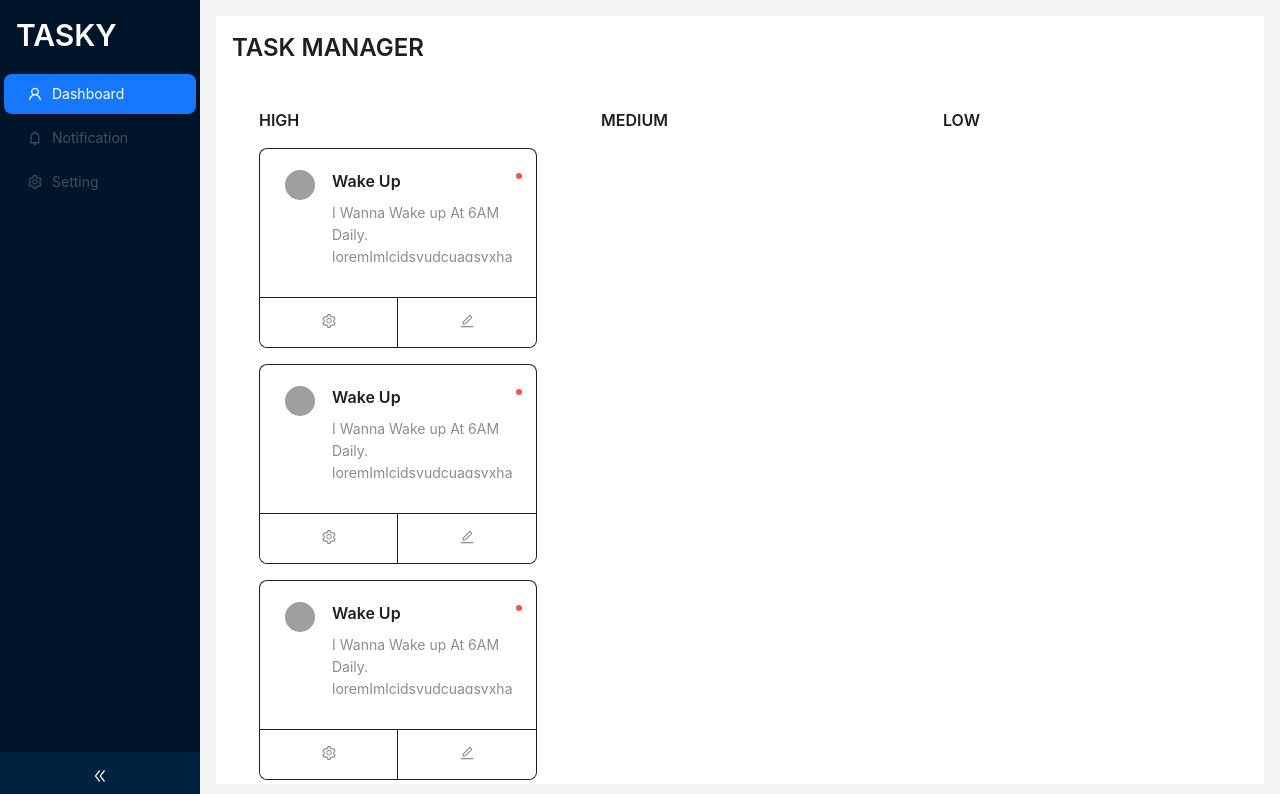
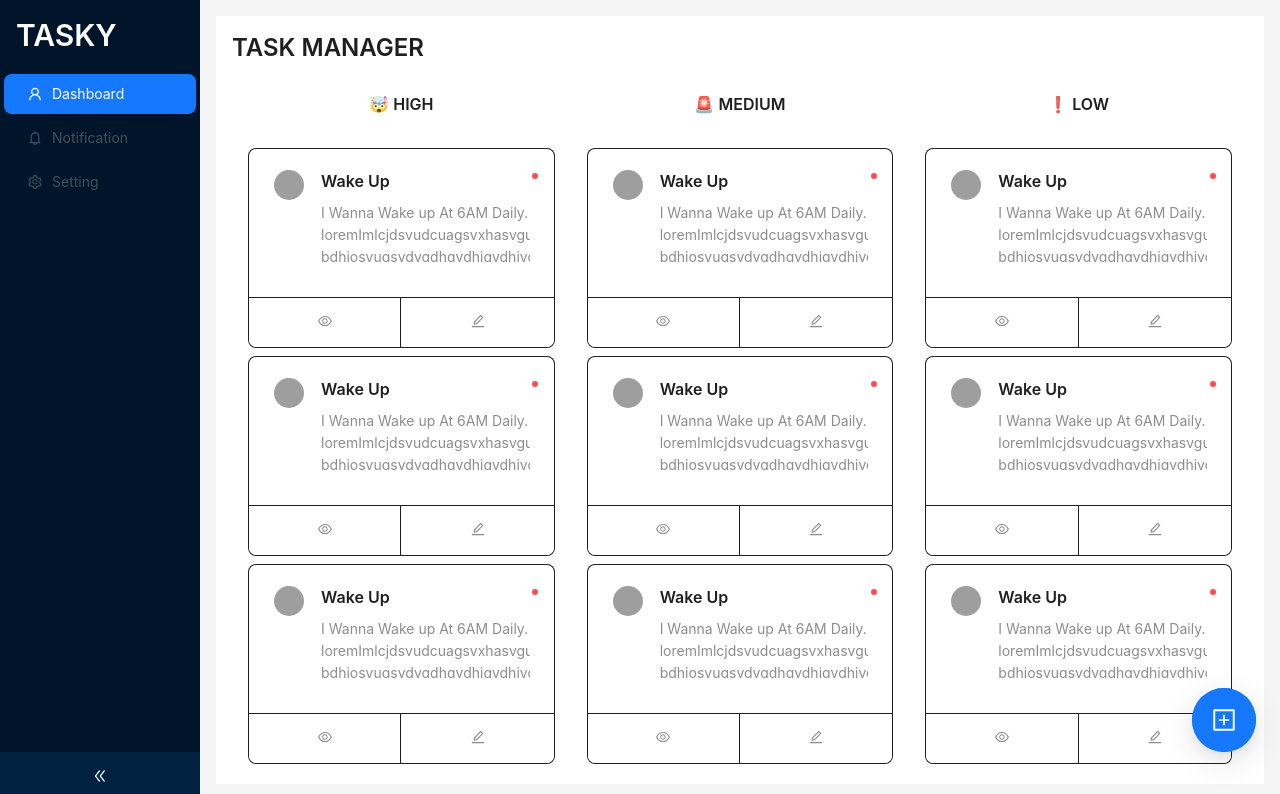
Before and after one commit to sid1213/tasky, a React (Create React App) app: page / in a window 1280 px wide. Shown: the top 794 px of the page. Built offline with nearby package versions, Linux system fonts and the light colour scheme; grey boxes are pictures that could not be loaded.

Commit message:
fixed layout for tasks and added modal for add task

```diff
--- a/src/components/ContentBox/Index.tsx
+++ b/src/components/ContentBox/Index.tsx
@@ -1,18 +1,48 @@
-import React, { useState } from "react";
 import Style from "./index.module.scss";
-import { Col, Row, Typography } from "antd";
+import {
+  Col,
+  FloatButton,
+  Form,
+  Input,
+  Modal,
+  Row,
+  Select,
+  Typography,
+} from "antd";
 import TaskCard from "../TaskCard/Index";
+import { PlusSquareOutlined } from "@ant-design/icons";
+import { useState } from "react";
 
 const { Title } = Typography;
-
+const { Option } = Select;
 const ContentBox = () => {
   // const [loading, setLoading] = useState(true);
+  const [open, setOpen] = useState<boolean>(false);
+  const handleCancel = () => {
+    setOpen(false);
+  };
   return (
-    <div>
+    <div className={Style.ContentBox}>
       <Title level={3}>TASK MANAGER</Title>
-      <Row gutter={10}>
+
+      <Row className={Style.header}>
         <Col span={8} className={Style.TaskContainer}>
-          <Title level={5}>HIGH</Title>
+          <Title level={5}>🤯 HIGH</Title>
+        </Col>
+        <Col span={8} className={Style.TaskContainer}>
+          <Title level={5}> 🚨 MEDIUM</Title>
+        </Col>
+        <Col span={8} className={Style.TaskContainer}>
+          <Title level={5}> ❗️ LOW</Title>
+        </Col>
+      </Row>
+      <Row justify={"center"}>
+        <Col span={8} className={Style.TaskContainer}>
+          <TaskCard />
+          <TaskCard />
+          <TaskCard />
+        </Col>
+        <Col span={8} className={Style.TaskContainer}>
           <TaskCard />
           <TaskCard />
           <TaskCard />
@@ -22,12 +52,44 @@ const ContentBox = () => {
           <TaskCard />
         </Col>
         <Col span={8} className={Style.TaskContainer}>
-          <Title level={5}>MEDIUM</Title>
-        </Col>
-        <Col span={8} className={Style.TaskContainer}>
-          <Title level={5}>LOW</Title>
+          <TaskCard />
+          <TaskCard />
+
+          <TaskCard />
+          <TaskCard />
         </Col>
       </Row>
+      <FloatButton
+        rootClassName={Style.Add}
+        type="primary"
+        tooltip={"Add new task"}
+        icon={<PlusSquareOutlined />}
+        className={Style.Add}
+        onClick={() => setOpen(true)}
+      />
+      <Modal
+        title="Add new Task"
+        open={open}
+        okText="Add"
+        onCancel={handleCancel}
+        onOk={handleCancel}
+      >
+        <Form name="Add Task" layout="vertical">
+          <Form.Item name={"title"} label="Title">
+            <Input />
+          </Form.Item>
+          <Form.Item name={"description"} label="Description">
+            <Input />
+          </Form.Item>
+          <Form.Item name="priority" label="Priority">
+            <Select allowClear>
+              <Option value="high">High</Option>
+              <Option value="medium">Medium</Option>
+              <Option value="low">Low</Option>
+            </Select>
+          </Form.Item>
+        </Form>
+      </Modal>
     </div>
   );
 };
--- a/src/components/ContentBox/index.module.scss
+++ b/src/components/ContentBox/index.module.scss
@@ -1,7 +1,43 @@
-.TaskContainer {
-  padding: 2rem !important;
-  display: flex;
-  flex-direction: column;
+@import "../../style/index.scss";
+.ContentBox {
+  width: 100%;
   height: 100%;
-  max-height: 100%;
+  overflow: auto;
+  max-width: 1440px;
+  &::-webkit-scrollbar {
+    width: 0;
+  }
+  &::-webkit-scrollbar-track {
+    background: transparent;
+  }
+  &::-webkit-scrollbar-thumb {
+    background: transparent;
+  }
+  .header {
+    position: sticky;
+    top: 0;
+    background: white;
+    text-align: center;
+    z-index: 111;
+    :global(.ant-col) {
+      padding-bottom: 0;
+    }
+  }
+  .TaskContainer {
+    padding: 1rem;
+    height: 100%;
+  }
+  .Add {
+    width: 4rem;
+    height: 4rem;
+
+    :global(.ant-float-btn-icon) {
+      width: fit-content !important;
+      font-size: 1.5rem !important;
+    }
+    :global(.ant-float-btn-content) {
+      min-height: auto;
+      padding: 0;
+    }
+  }
 }
--- a/src/components/TaskCard/Index.tsx
+++ b/src/components/TaskCard/Index.tsx
@@ -1,16 +1,18 @@
-import { Avatar, Badge, Card, Col, Row, Skeleton, Typography } from "antd";
-import { EditOutlined, SettingOutlined } from "@ant-design/icons";
+import { Avatar, Badge, Card, Skeleton, Tooltip } from "antd";
+import { EditOutlined, EyeOutlined } from "@ant-design/icons";
 import Style from "./index.module.scss";
 const { Meta } = Card;
 
 const TaskCard = () => {
   return (
     <Card
-      actions={[<SettingOutlined key="setting" />, <EditOutlined key="edit" />]}
+      actions={[<EyeOutlined key="view" />, <EditOutlined key="edit" />]}
       className={Style.Card}
     >
       <span className={Style.Priority}>
-        <Badge status="error" dot size="default" />
+        <Tooltip placement="topLeft" title={"High Priority"}>
+          <Badge status="error" dot size="default" />
+        </Tooltip>
       </span>
       <Skeleton loading={false} avatar active>
         <Meta
--- a/src/components/TaskCard/index.module.scss
+++ b/src/components/TaskCard/index.module.scss
@@ -1,6 +1,6 @@
 @import "../../style/index.scss";
 .Card {
-  margin: 0.5rem 0;
+  margin: 0.5rem auto;
   width: 100%;
   height: 100%;
   max-width: 400px;
```
